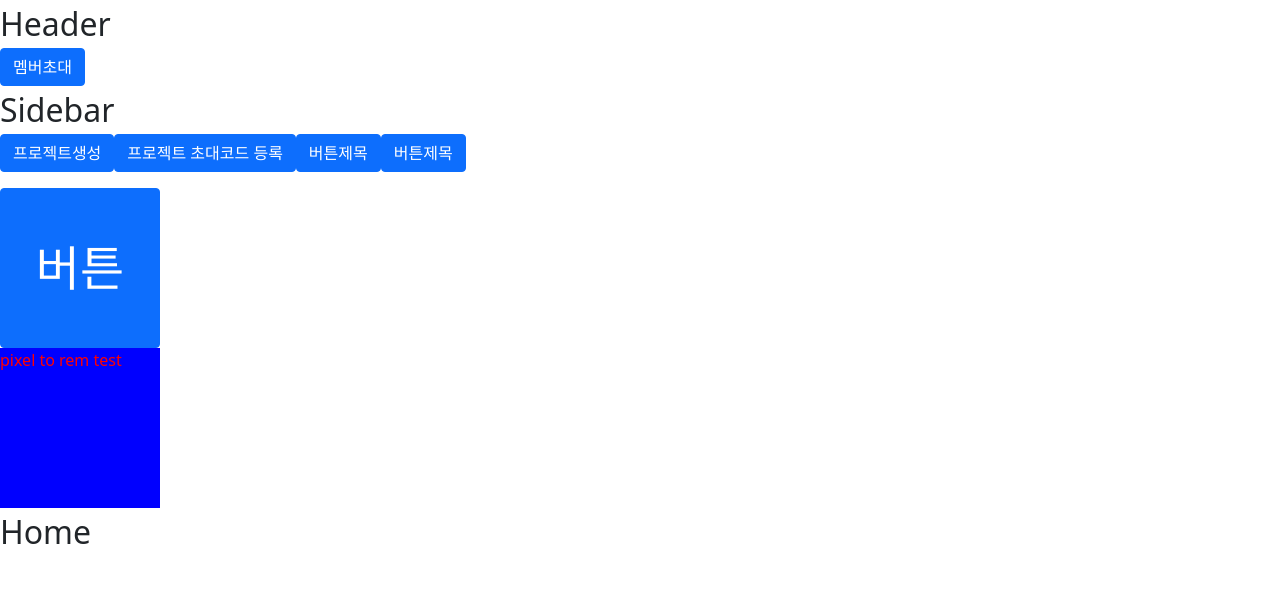
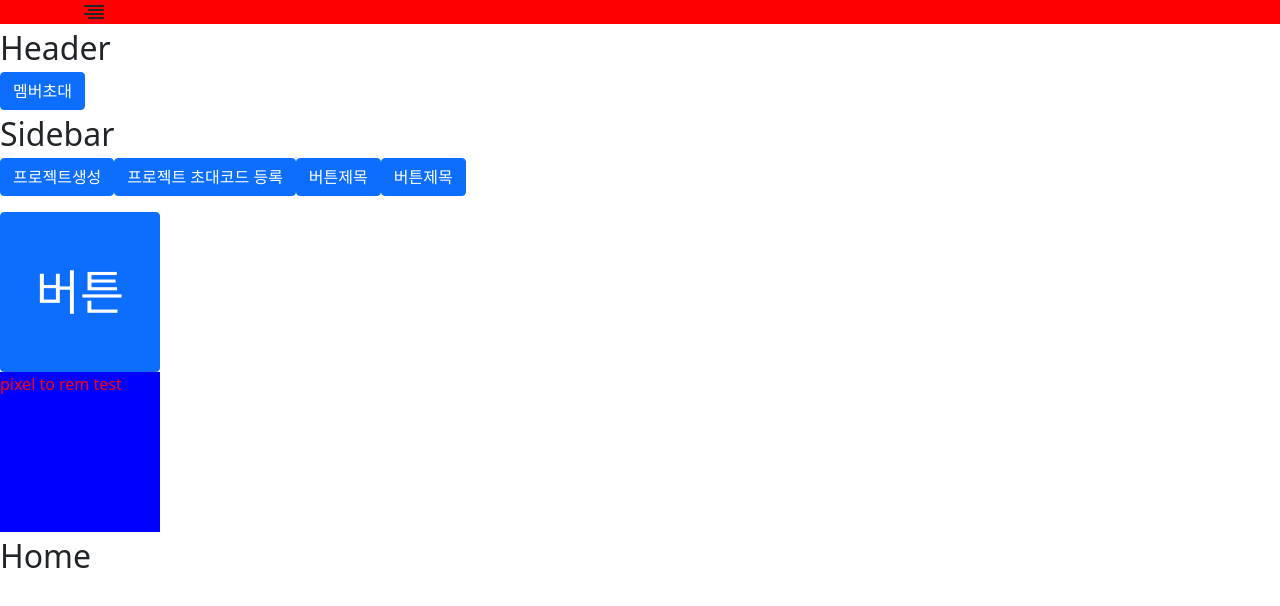
Before and after one commit to leechoiswim1/Team-PandaN-Front, a React (Create React App) app: page / in a window 1280 px wide. Shown: the top 606 px of the page. Built offline with nearby package versions, Linux system fonts and the light colour scheme.

Commit message:
[ADD] [레이아웃] 기본 레이아웃 feather icon 사용법 임시 추가 #3

```diff
--- a/src/components/Header.jsx
+++ b/src/components/Header.jsx
@@ -1,8 +1,21 @@
 import React from "react";
+/* styled-components 및 rem 변환 모듈 */
+import styled, { css } from "styled-components";
+import { AlignRight } from 'react-feather';
+import { t } from "../util/remConverter";
+import { Container, Nav, Button } from "react-bootstrap";
 import Modals from "./Modals";
+
 const Header = ({ history }) => {
   return (
-    <React.Fragment>
+    <>
+      <Headers>
+        <Container>
+          <Nav>
+            <AlignRight />
+          </Nav>
+        </Container>
+      </Headers>
       <div style={{ fontSize: "2.0rem" }}>Header</div>
       <Modals
         buttonTitle="멤버초대"
@@ -10,8 +23,12 @@ const Header = ({ history }) => {
         Content="코드받기로넣어줄코드~"
         Close="Close"
       />
-    </React.Fragment>
+    </>
   );
 };
 
+const Headers = styled.div(...t`
+  background-color: red;
+`,);
+
 export default Header;
```
